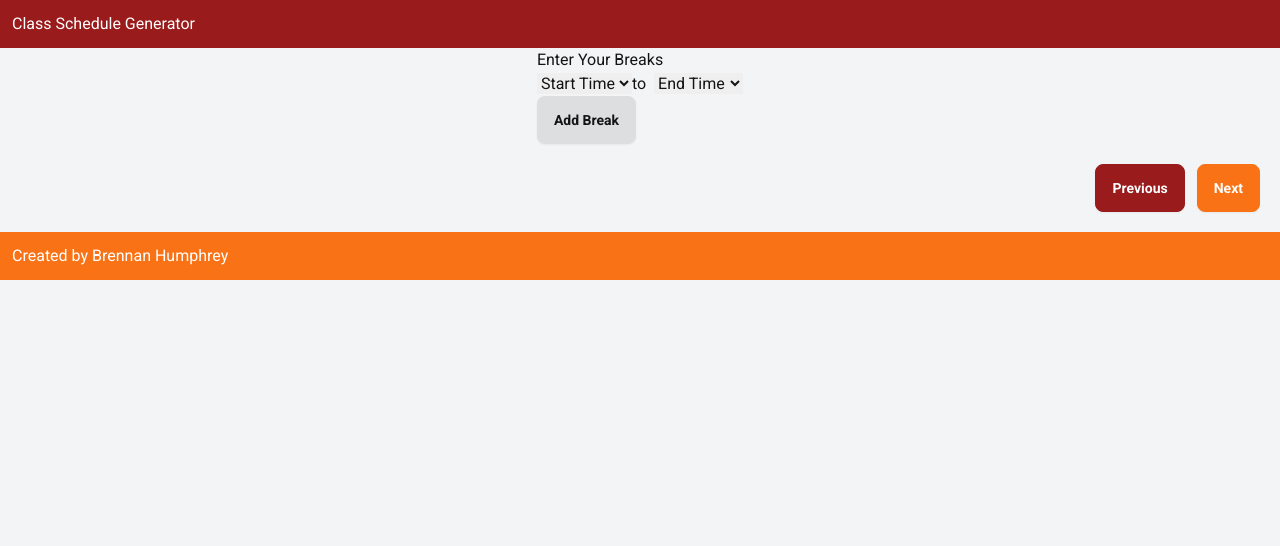
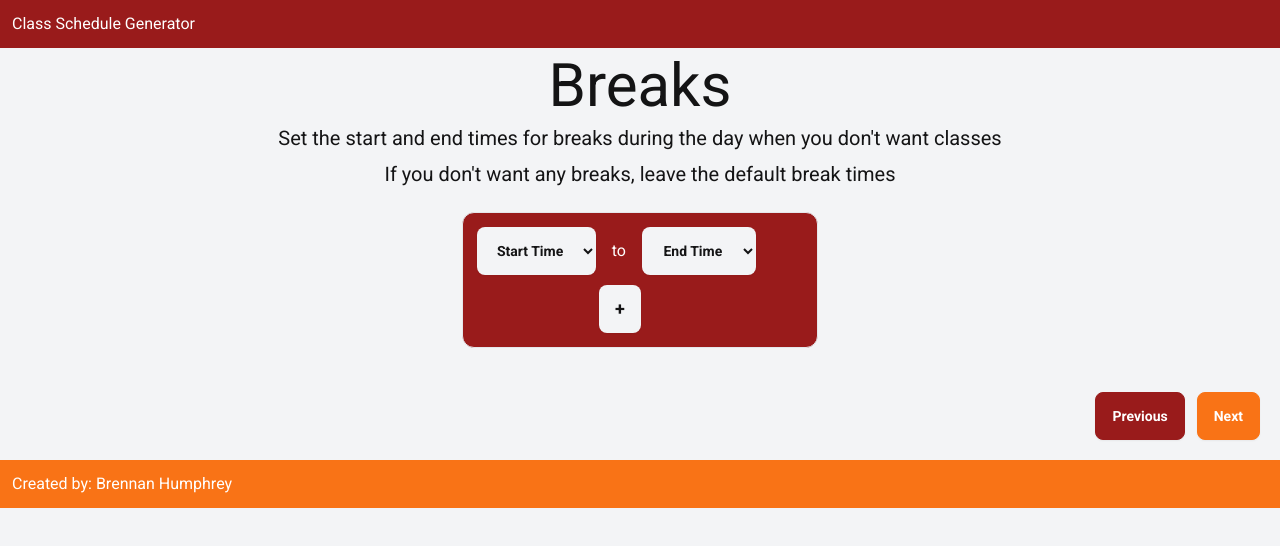
Before and after one commit to brennanh07/courseflow, a Next.js app in the folder frontend/: page / in a window 1280 px wide. Both pictures are taken after a click on the button "Next". Shown: the top 546 px of the page. Built offline with nearby package versions, Linux system fonts and the light colour scheme.

Commit message:
added hover and focus effects for courses and breaks input section, formatted breaks section

```diff
--- a/frontend/src/app/BreaksInputSection.tsx
+++ b/frontend/src/app/BreaksInputSection.tsx
@@ -36,49 +36,72 @@ export default function BreaksInputSection({
   };
 
   return (
-    <div>
-      <h2>Enter Your Breaks</h2>
+    <div className="flex justify-center items-center flex-col gap-y-2 my-2">
+      <h1 className="font-main text-6xl">Breaks</h1>
+      <h4 className="font-main text-xl">
+        Set the start and end times for breaks during the day when you don&apos;t
+        want classes
+      </h4>
+      <h4 className="font-main text-xl">
+        If you don&apos;t want any breaks, leave the default break times
+      </h4>
+      <div className="border bg-red-800 rounded-xl w-fit object-center flex flex-col p-3.5 gap-y-2.5 my-4">
         {breaks.map((breakPeriod, index) => (
-        <div key={index}>
-          <select className="dropdown"
+          <div className="flex justify-center items-center" key={index}>
+            <select
+              className="btn bg-accent font-main text-center border-none focus:outline-none focus:ring-2 focus:ring-white hover:bg-secondary hover:text-white focus:bg-secondary focus:text-white"
               value={breakPeriod.startTime}
               onChange={(e) =>
                 handleBreakChange(index, "startTime", e.target.value)
               }
             >
-            <option value="">Start Time</option>
+              <option className="font-main bg-accent text-black" value="">Start Time</option>
               {generateTimeOptions().map((time) => (
-              <option key={time} value={time}>
+                <option className="font-main bg-accent text-black" key={time} value={time}>
                   {time}
                 </option>
               ))}
             </select>
-          <span className="mr-2">to</span>
+            <span className="mx-4 text-white">to</span>
             <select
+              className="btn bg-accent font-main text-center border-none focus:outline-none focus:ring-2 focus:ring-white hover:bg-secondary hover:text-white focus:bg-secondary focus:text-white"
               value={breakPeriod.endTime}
               onChange={(e) =>
                 handleBreakChange(index, "endTime", e.target.value)
               }
             >
-            <option value="">End Time</option>
+              <option className="font-main bg-accent text-black" value="">End Time</option>
               {generateTimeOptions().map((time) => (
-              <option key={time} value={time}>
+                <option className="font-main bg-accent text-black" key={time} value={time}>
                   {time}
                 </option>
               ))}
             </select>
-            {breaks.length > 1 && index > 0 && (
-                <button onClick={() => removeBreak(index)} className="btn">
-                    Remove
+            {breaks.length > 1 && index > 0 ? (
+              <button
+                onClick={() => removeBreak(index)}
+                className="font-main btn bg-accent text-xl ml-2 text-center border-none hover:bg-secondary hover:text-white"
+              >
+                -
               </button>
+            ) : (
+              <div className="ml-2" style={{ visibility: "hidden" }}>
+                <button className="font-main btn">-</button>
+              </div>
             )}
           </div>
         ))}
         {breaks.length < 8 && (
-        <button onClick={addBreak} className="btn">
-          Add Break
+          <div className="flex justify-center">
+            <button
+              onClick={addBreak}
+              className="font-main bg-accent btn mr-10 text-lg text-center border-none hover:bg-secondary hover:text-white"
+            >
+              +
             </button>
+          </div>
         )}
+      </div>
     </div>
   );
 }
--- a/frontend/src/app/CourseInputSection.tsx
+++ b/frontend/src/app/CourseInputSection.tsx
@@ -37,27 +37,22 @@ export default function CourseInputSection({
   };
 
   return (
-    <div className="flex justify-center items-center flex-col gap-y-2">
+    <div className="flex justify-center items-center flex-col gap-y-2 my-2">
       <h1 className="font-main text-6xl">Courses</h1>
       <h4 className="font-main text-xl">
         Enter the subject and course number for each class you are taking
       </h4>
-      <h5 className="font-main">Example: MATH-1225</h5>
+      <h5 className="font-main">Example: MATH - 1225</h5>
       <h4 className="font-main text-xl">
         If a course has both a lecture and lab, please specify by adding the
         corresponding letter to the end of the course number (L = Lecture, B =
         Lab)
       </h4>
-      <h5 className="font-main">
-        Example: PHYS-2305L -or- PHYS-2305B
-      </h5>
+      <h5 className="font-main">Example: PHYS - 2305L -or- PHYS - 2305B</h5>
 
       <div className="border bg-red-800 rounded-xl w-fit object-center flex flex-col p-3.5 gap-y-2.5 my-4">
         {courses.map((course, index) => (
-          <div
-            className="flex justify-center items-center"
-            key={index}
-          >
+          <div className="flex justify-center items-center" key={index}>
             <input
               type="text"
               placeholder="Subject"
@@ -65,9 +60,9 @@ export default function CourseInputSection({
               onChange={(e) =>
                 handleCourseChange(index, "subject", e.target.value)
               }
-              className="font-main text-lg input input-bordered max-w-xs text-center w-44"
+              className="font-main bg-accent text-lg input input-bordered max-w-xs text-center w-44 focus:outline-none focus:ring-2 focus:ring-secondary"
             />
-            <span className="mx-4 text-3xl">-</span>
+            <span className="mx-4 text-3xl text-white">-</span>
             <input
               type="text"
               placeholder="Course Number"
@@ -75,11 +70,11 @@ export default function CourseInputSection({
               onChange={(e) =>
                 handleCourseChange(index, "courseNumber", e.target.value)
               }
-              className="font-main text-lg input input-bordered max-w-xs text-center w-44"
+              className="font-main bg-accent text-lg input input-bordered max-w-xs text-center w-44 focus:outline-none focus:ring-2 focus:ring-secondary"
             />
             {courses.length > 1 && index > 0 ? (
               <button
-                className="font-main btn text-xl ml-2"
+                className="font-main btn bg-accent text-xl ml-2 text-center border-none hover:bg-secondary hover:text-white"
                 onClick={() => removeCourse(index)}
               >
                 -
@@ -93,7 +88,10 @@ export default function CourseInputSection({
         ))}
         {courses.length < 8 && (
           <div className="flex justify-center">
-            <button className="font-main btn mr-12 text-lg" onClick={addCourse}>
+            <button
+              className="font-main bg-accent btn mr-10 text-lg text-center border-none hover:bg-secondary hover:text-white"
+              onClick={addCourse}
+            >
               +
             </button>
           </div>
--- a/frontend/src/app/layout.tsx
+++ b/frontend/src/app/layout.tsx
@@ -18,13 +18,13 @@ export default function RootLayout({
 }) {
   return (
     <html data-theme="mytheme" lang="en">
-      <body className="font-main text-">
+      <body className="font-main">
         <header className="bg-primary text-white font-main h-12 flex justify-left items-center pl-3">
           Class Schedule Generator
         </header>
         {children}
         <footer className="bg-secondary text-white font-main h-12 flex justify-left items-center pl-3">
-          Created by Brennan Humphrey
+          Created by: Brennan Humphrey
         </footer>
       </body>
     </html>
```
Lines whose indentation alone changed are shown as unchanged.
